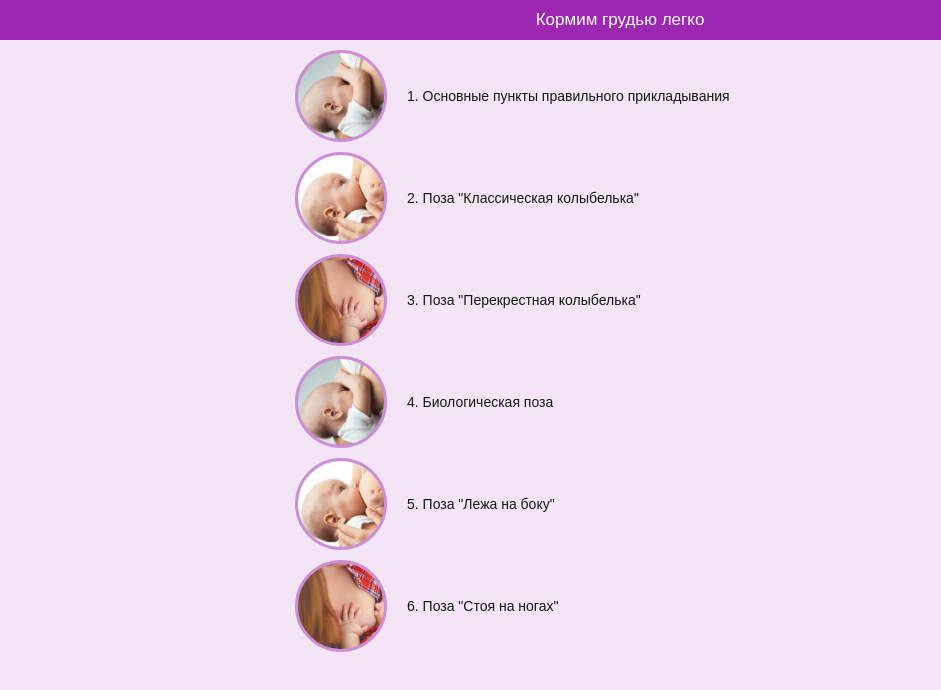
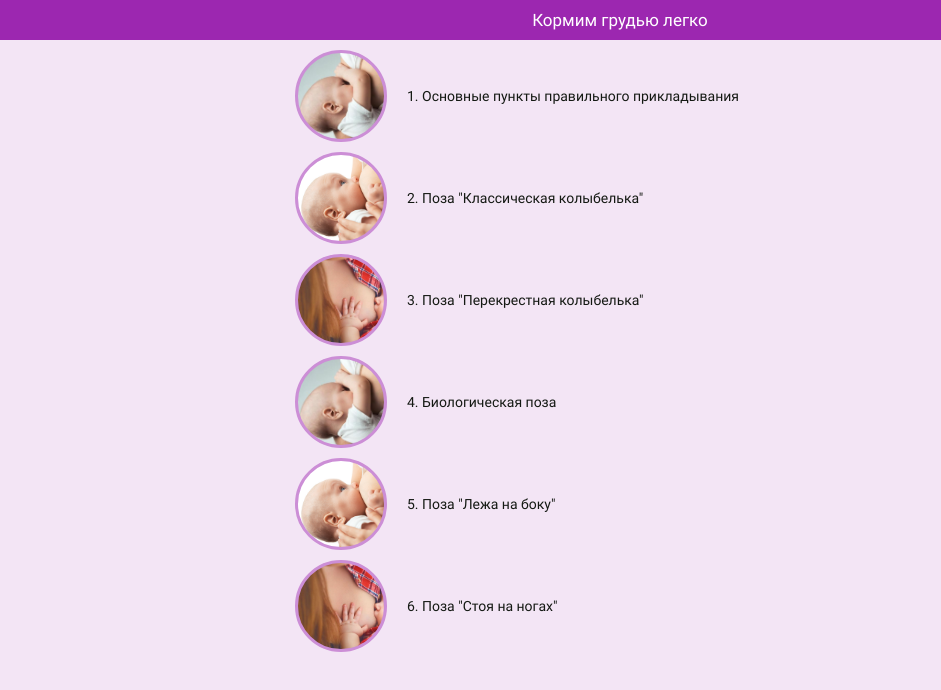
Before and after one commit to PonkinDmitrij2/mobile-app, a plain HTML site: page index.html in a window 1280 px wide. Shown: the full height of the page, 0-941 px from the left. Drawn offline with Linux system fonts and the light colour scheme.

Commit message:
Adds a Roboto font
Roboto with charsets cyrillic,latin and styles regular includes the
formats eot,ttf,svg,woff,woff2.

```diff
--- a/css/index.css
+++ b/css/index.css
@@ -1,8 +1,22 @@
+/* roboto-regular - cyrillic_latin */
+@font-face {
+  font-family: "Roboto";
+  font-style: normal;
+  font-weight: 400;
+  src: url("../fonts/roboto-v19-cyrillic_latin-regular.eot"); /* IE9 Compat Modes */
+  src: local("Roboto"), local("Roboto-Regular"),
+       url("../fonts/roboto-v19-cyrillic_latin-regular.eot?#iefix") format("embedded-opentype"), /* IE6-IE8 */
+       url("../fonts/roboto-v19-cyrillic_latin-regular.woff2") format("woff2"), /* Super Modern Browsers */
+       url("../fonts/roboto-v19-cyrillic_latin-regular.woff") format("woff"), /* Modern Browsers */
+       url("../fonts/roboto-v19-cyrillic_latin-regular.ttf") format("truetype"), /* Safari, Android, iOS */
+       url("../fonts/roboto-v19-cyrillic_latin-regular.svg#Roboto") format("svg"); /* Legacy iOS */
+}
+
 html {
   box-sizing: border-box;
   width: 100%;
   height: 100%;
-  font-family: Arial, "Helvetica CY", sans-serif;
+  font-family: "Roboto", Arial, "Helvetica CY", sans-serif;
   font-size: 14px;
   line-height: 1.3;
   font-weight: 400;
```
Also changed, not shown: fonts/roboto-v19-cyrillic_latin-regular.ttf (added), fonts/roboto-v19-cyrillic_latin-regular.woff (added), fonts/roboto-v19-cyrillic_latin-regular.woff2 (added), 2 other files.
